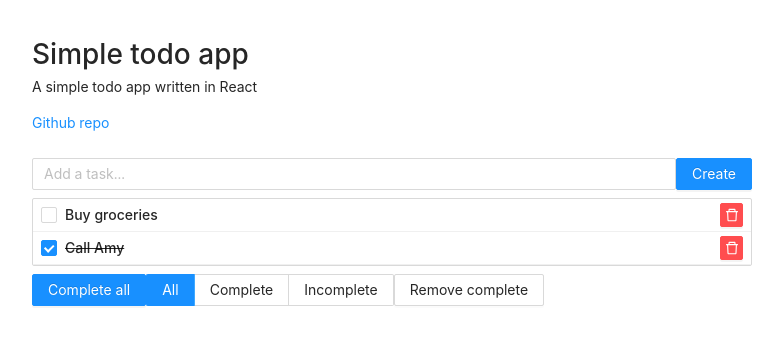
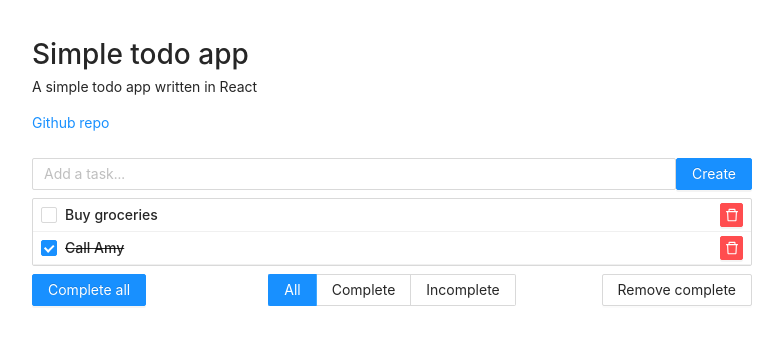
Before and after one commit to matobeno1/simple-todo-app, a React (Create React App) app: page / in a window 1280 px wide. Shown: the top 344 px of the page, without its empty margins (248-1031 px from the left). Built offline with nearby package versions, Linux system fonts and the light colour scheme.

Commit message:
Styling actions toolbar.

```diff
--- a/src/components/TodoListActionsComponent/TodoListActionsComponent.module.scss
+++ b/src/components/TodoListActionsComponent/TodoListActionsComponent.module.scss
@@ -2,3 +2,21 @@
   display: flex;
   margin-top: .5rem;
 }
+
+.root > div {
+    flex: 1;
+    display: flex;
+    justify-content: center;
+
+    &:nth-child(1) {
+      justify-content: left;
+    }
+
+    &:nth-child(2) {
+      flex: 2
+    }
+
+    &:nth-child(3) {
+      justify-content: right;
+    }
+}
--- a/src/components/TodoListActionsComponent/TodoListActionsComponent.tsx
+++ b/src/components/TodoListActionsComponent/TodoListActionsComponent.tsx
@@ -7,8 +7,14 @@ import classes from "./TodoListActionsComponent.module.scss";
 
 export const TodoListActionsComponent: FunctionComponent = () => (
 	<div className={classes.root}>
-		<ToggleCompleteAllButton />
-		<TodosFilter />
-		<RemoveCompletedButton />
+		<div>
+			<ToggleCompleteAllButton />
+		</div>
+		<div>
+			<TodosFilter />
+		</div>
+		<div>
+			<RemoveCompletedButton />
+		</div>
 	</div>
 );
```
